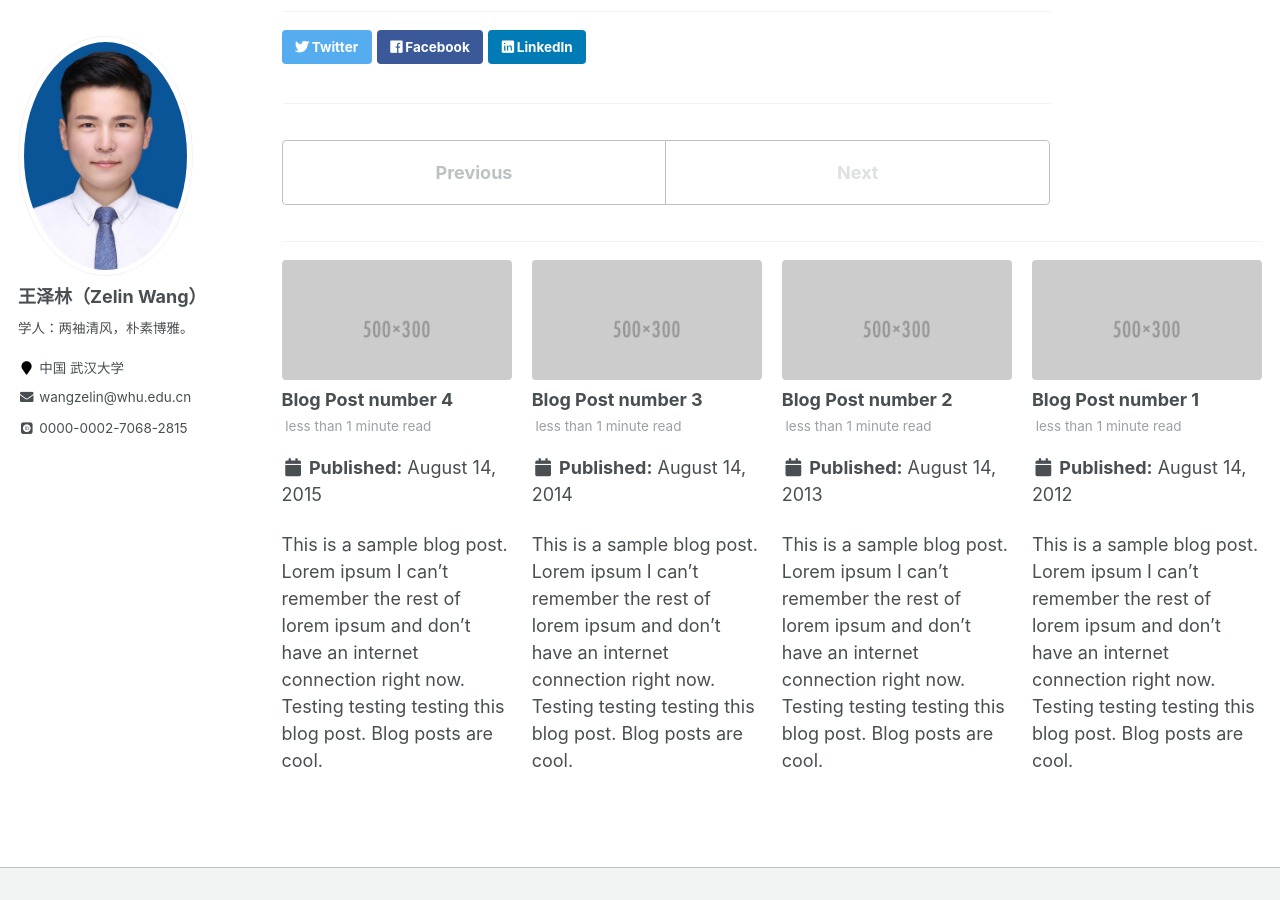
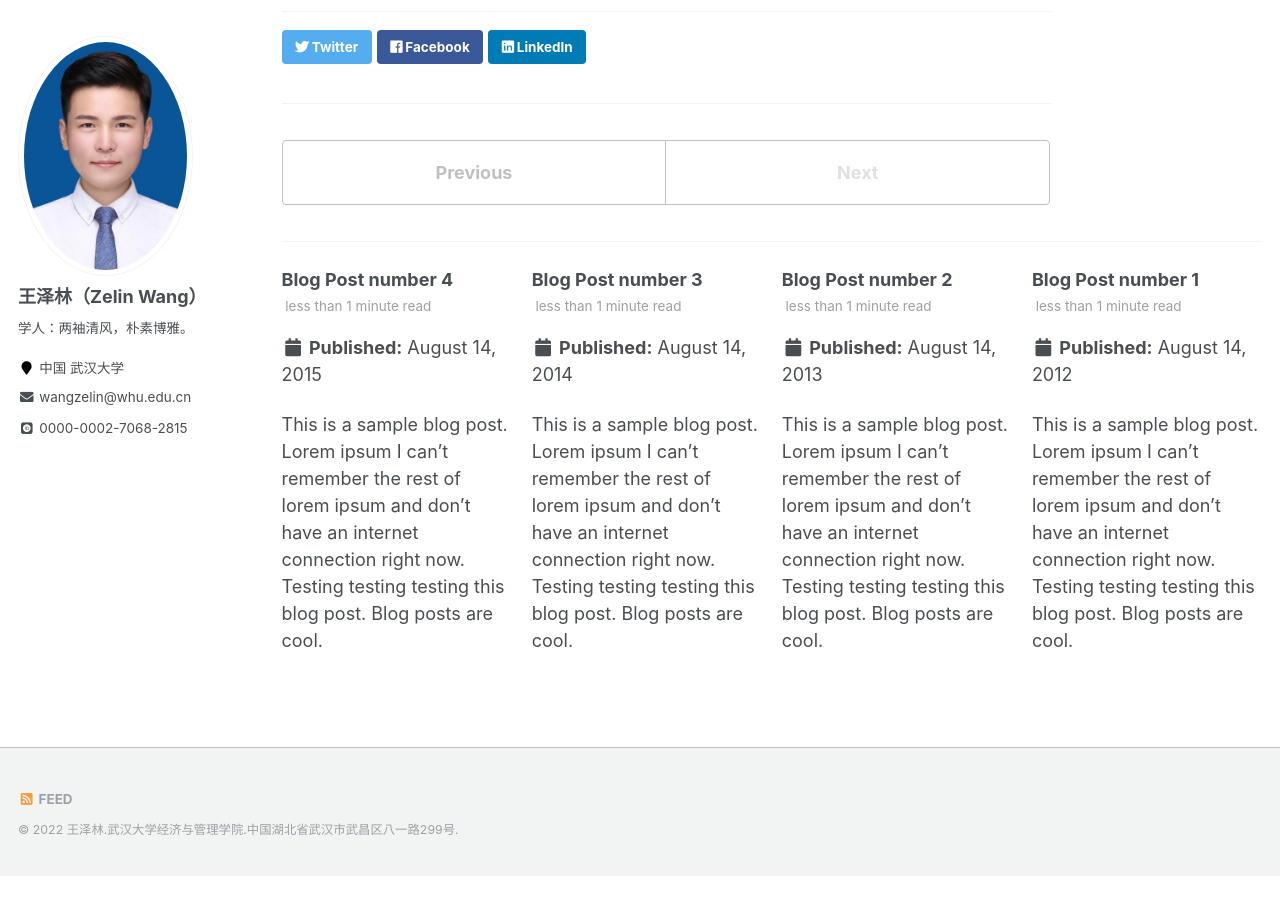
Before and after one commit to ColinWangZelin/colinwangzelin.github.io, a Jekyll site: the page built from _posts/2199-01-01-future-post.md, in a window 1280 px wide and 900 px high, scrolled down 411 px. Built offline with Jekyll 4.4.1, drawn with Linux system fonts in a browser that asks for light colours; some web fonts are replaced; after the commit the page ends 1287 px from its top, so only the background shows below that.

Commit message:
Update _config.yml

```diff
--- a/_config.yml
+++ b/_config.yml
@@ -14,7 +14,8 @@
 url                      : "https://colinwangzelin.github.io" # the base hostname & protocol for your site e.g. "https://mmistakes.github.io"
 baseurl                  : "" # the subpath of your site, e.g. "/blog"
 repository               : "github.com/ColinWangZelin/colinwangzelin.github.io"
-teaser                   : "500x300.png" # filename of teaser fallback teaser image placed in /images/, .e.g. "500x300.png"
+teaser                   : # filename of teaser fallback teaser image placed in /images/, .e.g. "500x300.png"
+logo                     : "wangzelin.png"
 breadcrumbs              : false # true, false (default)
 words_per_minute         : 160
 future                   : true
```
